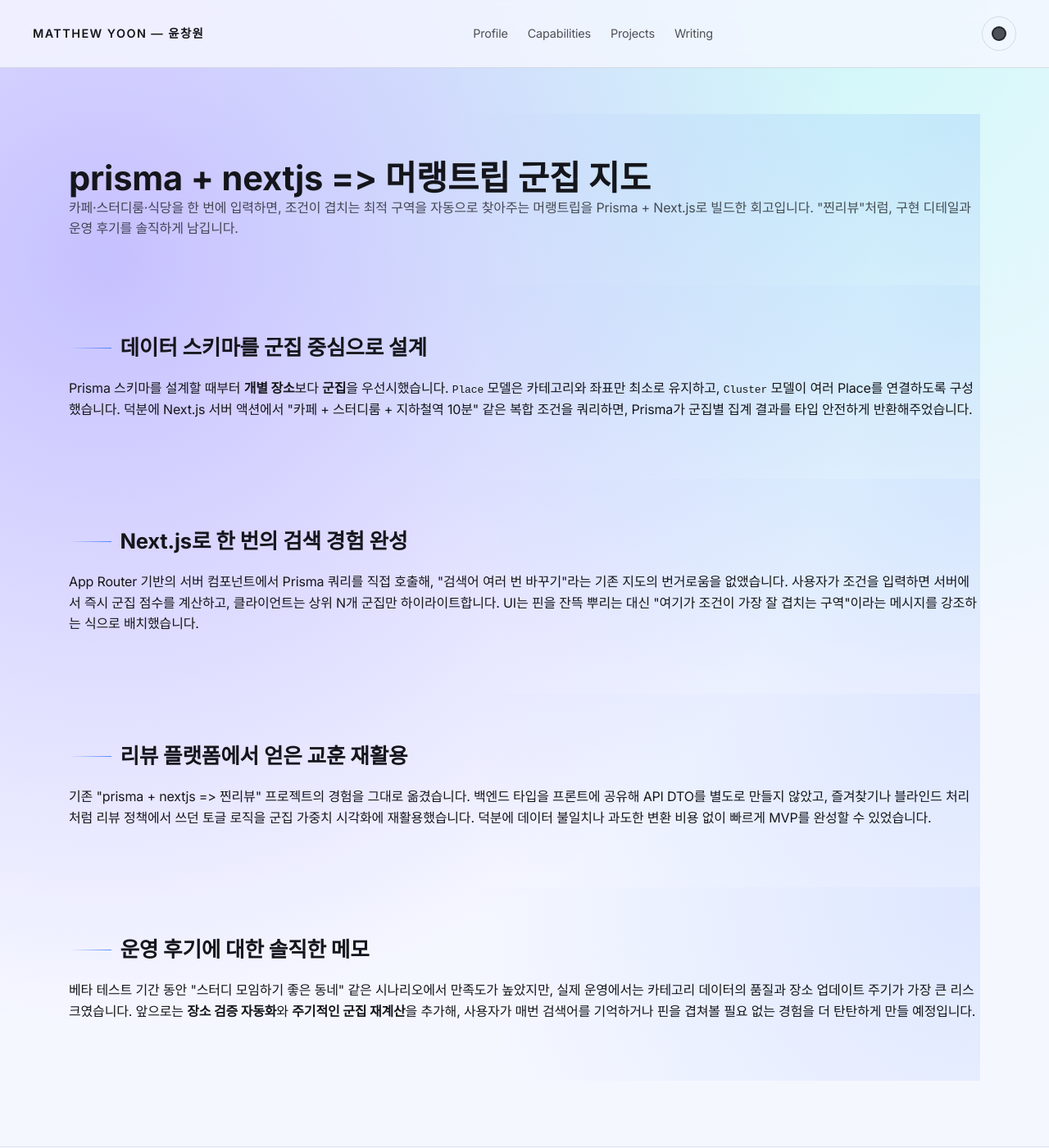
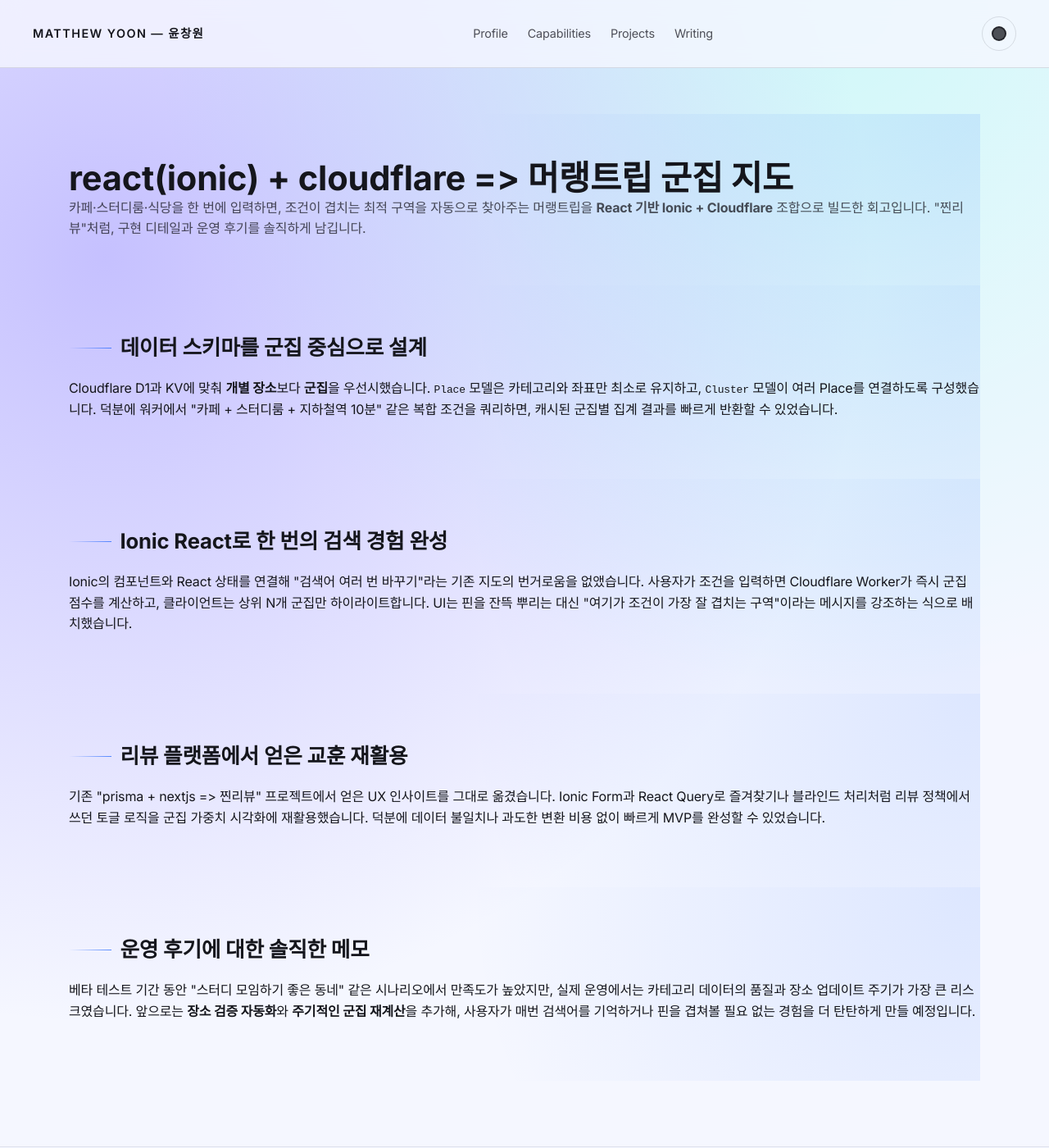
Before and after one commit to uiwwsw/uiwwsw.github.io, a Jekyll site: the page built from _posts/2025-01-06-prisma-nextjs-meringtrip.md, in a window 1280 px wide and 1400 px high. Shown: the whole window at 82% size. Built offline with Jekyll 4.4.1, drawn with Linux system fonts in a browser that asks for light colours; nearby versions of some CDN libraries.

Commit message:
Update MeringTrip post to reflect Ionic React stack

```diff
--- a/_posts/2025-01-06-prisma-nextjs-meringtrip.md
+++ b/_posts/2025-01-06-prisma-nextjs-meringtrip.md
@@ -1,32 +1,33 @@
 ---
 layout: default
-title: prisma + nextjs => 머랭트립 군집 지도
-description: 복수 조건 기반 군집 검색 지도 앱인 머랭트립을 Prisma + Next.js로 구현하며 얻은 실전 경험을 정리했습니다.
+title: react(ionic) + cloudflare => 머랭트립 군집 지도
+description: 복수 조건 기반 군집 검색 지도 앱인 머랭트립을 React(Ionic) + Cloudflare 조합으로 구현하며 얻은 실전 경험을 정리했습니다.
 tags:
-  - Prisma
-  - Next.js
+  - React
+  - Ionic
+  - Cloudflare
   - MeringTrip
 ---
 
 <div class="container">
   <header class="section">
-    <h1 class="hero__title" style="font-size:2.6rem;">prisma + nextjs =&gt; 머랭트립 군집 지도</h1>
-    <p class="section__intro">카페·스터디룸·식당을 한 번에 입력하면, 조건이 겹치는 최적 구역을 자동으로 찾아주는 머랭트립을 Prisma + Next.js로 빌드한 회고입니다. "찐리뷰"처럼, 구현 디테일과 운영 후기를 솔직하게 남깁니다.</p>
+    <h1 class="hero__title" style="font-size:2.6rem;">react(ionic) + cloudflare =&gt; 머랭트립 군집 지도</h1>
+    <p class="section__intro">카페·스터디룸·식당을 한 번에 입력하면, 조건이 겹치는 최적 구역을 자동으로 찾아주는 머랭트립을 <strong>React 기반 Ionic + Cloudflare</strong> 조합으로 빌드한 회고입니다. "찐리뷰"처럼, 구현 디테일과 운영 후기를 솔직하게 남깁니다.</p>
   </header>
 
   <article class="section">
     <h2 class="section__title">데이터 스키마를 군집 중심으로 설계</h2>
-    <p>Prisma 스키마를 설계할 때부터 <strong>개별 장소</strong>보다 <strong>군집</strong>을 우선시했습니다. <code>Place</code> 모델은 카테고리와 좌표만 최소로 유지하고, <code>Cluster</code> 모델이 여러 Place를 연결하도록 구성했습니다. 덕분에 Next.js 서버 액션에서 "카페 + 스터디룸 + 지하철역 10분" 같은 복합 조건을 쿼리하면, Prisma가 군집별 집계 결과를 타입 안전하게 반환해주었습니다.</p>
+    <p>Cloudflare D1과 KV에 맞춰 <strong>개별 장소</strong>보다 <strong>군집</strong>을 우선시했습니다. <code>Place</code> 모델은 카테고리와 좌표만 최소로 유지하고, <code>Cluster</code> 모델이 여러 Place를 연결하도록 구성했습니다. 덕분에 워커에서 "카페 + 스터디룸 + 지하철역 10분" 같은 복합 조건을 쿼리하면, 캐시된 군집별 집계 결과를 빠르게 반환할 수 있었습니다.</p>
   </article>
 
   <article class="section">
-    <h2 class="section__title">Next.js로 한 번의 검색 경험 완성</h2>
-    <p>App Router 기반의 서버 컴포넌트에서 Prisma 쿼리를 직접 호출해, "검색어 여러 번 바꾸기"라는 기존 지도의 번거로움을 없앴습니다. 사용자가 조건을 입력하면 서버에서 즉시 군집 점수를 계산하고, 클라이언트는 상위 N개 군집만 하이라이트합니다. UI는 핀을 잔뜩 뿌리는 대신 "여기가 조건이 가장 잘 겹치는 구역"이라는 메시지를 강조하는 식으로 배치했습니다.</p>
+    <h2 class="section__title">Ionic React로 한 번의 검색 경험 완성</h2>
+    <p>Ionic의 컴포넌트와 React 상태를 연결해 "검색어 여러 번 바꾸기"라는 기존 지도의 번거로움을 없앴습니다. 사용자가 조건을 입력하면 Cloudflare Worker가 즉시 군집 점수를 계산하고, 클라이언트는 상위 N개 군집만 하이라이트합니다. UI는 핀을 잔뜩 뿌리는 대신 "여기가 조건이 가장 잘 겹치는 구역"이라는 메시지를 강조하는 식으로 배치했습니다.</p>
   </article>
 
   <article class="section">
     <h2 class="section__title">리뷰 플랫폼에서 얻은 교훈 재활용</h2>
-    <p>기존 "prisma + nextjs =&gt; 찐리뷰" 프로젝트의 경험을 그대로 옮겼습니다. 백엔드 타입을 프론트에 공유해 API DTO를 별도로 만들지 않았고, 즐겨찾기나 블라인드 처리처럼 리뷰 정책에서 쓰던 토글 로직을 군집 가중치 시각화에 재활용했습니다. 덕분에 데이터 불일치나 과도한 변환 비용 없이 빠르게 MVP를 완성할 수 있었습니다.</p>
+    <p>기존 "prisma + nextjs =&gt; 찐리뷰" 프로젝트에서 얻은 UX 인사이트를 그대로 옮겼습니다. Ionic Form과 React Query로 즐겨찾기나 블라인드 처리처럼 리뷰 정책에서 쓰던 토글 로직을 군집 가중치 시각화에 재활용했습니다. 덕분에 데이터 불일치나 과도한 변환 비용 없이 빠르게 MVP를 완성할 수 있었습니다.</p>
   </article>
 
   <article class="section">
```
